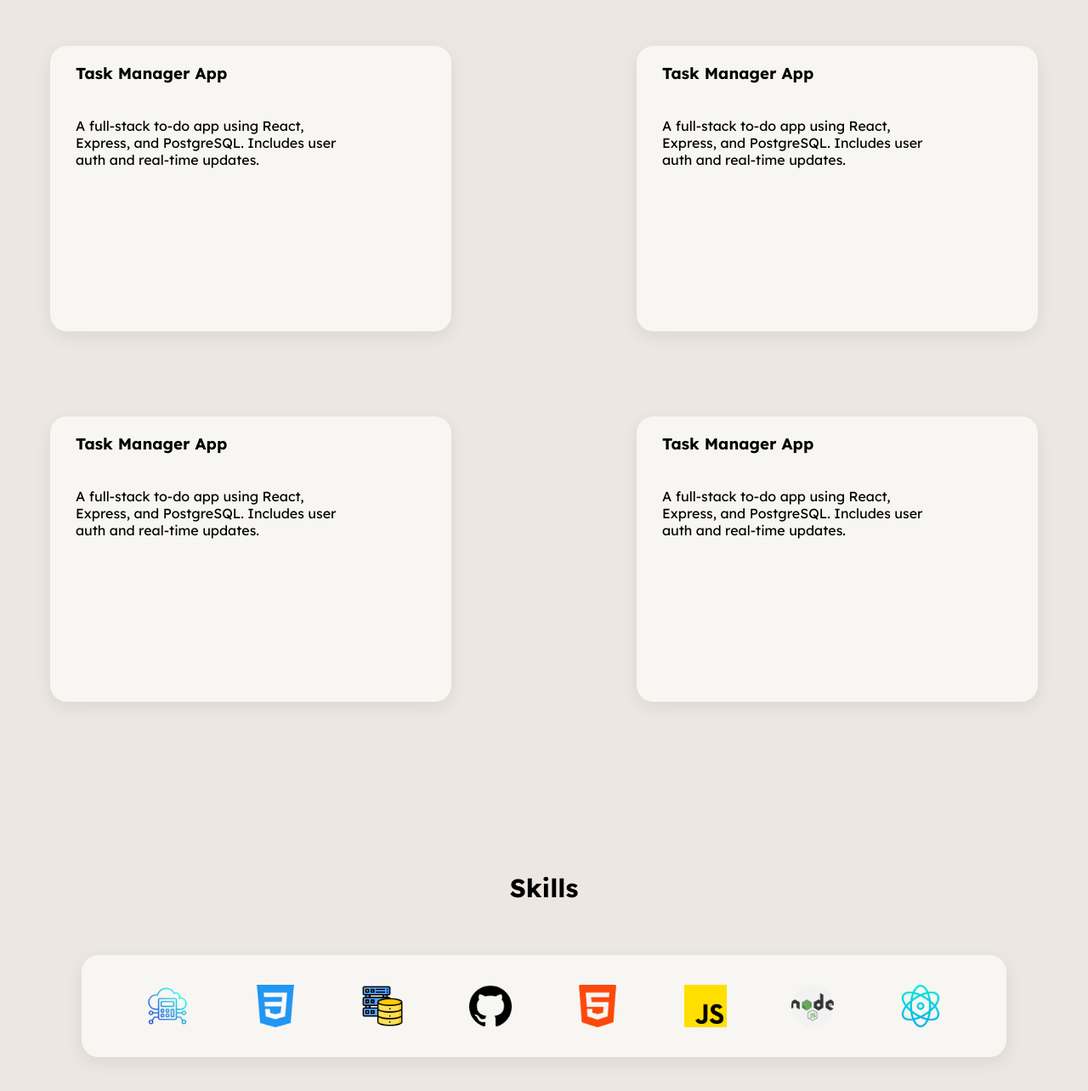
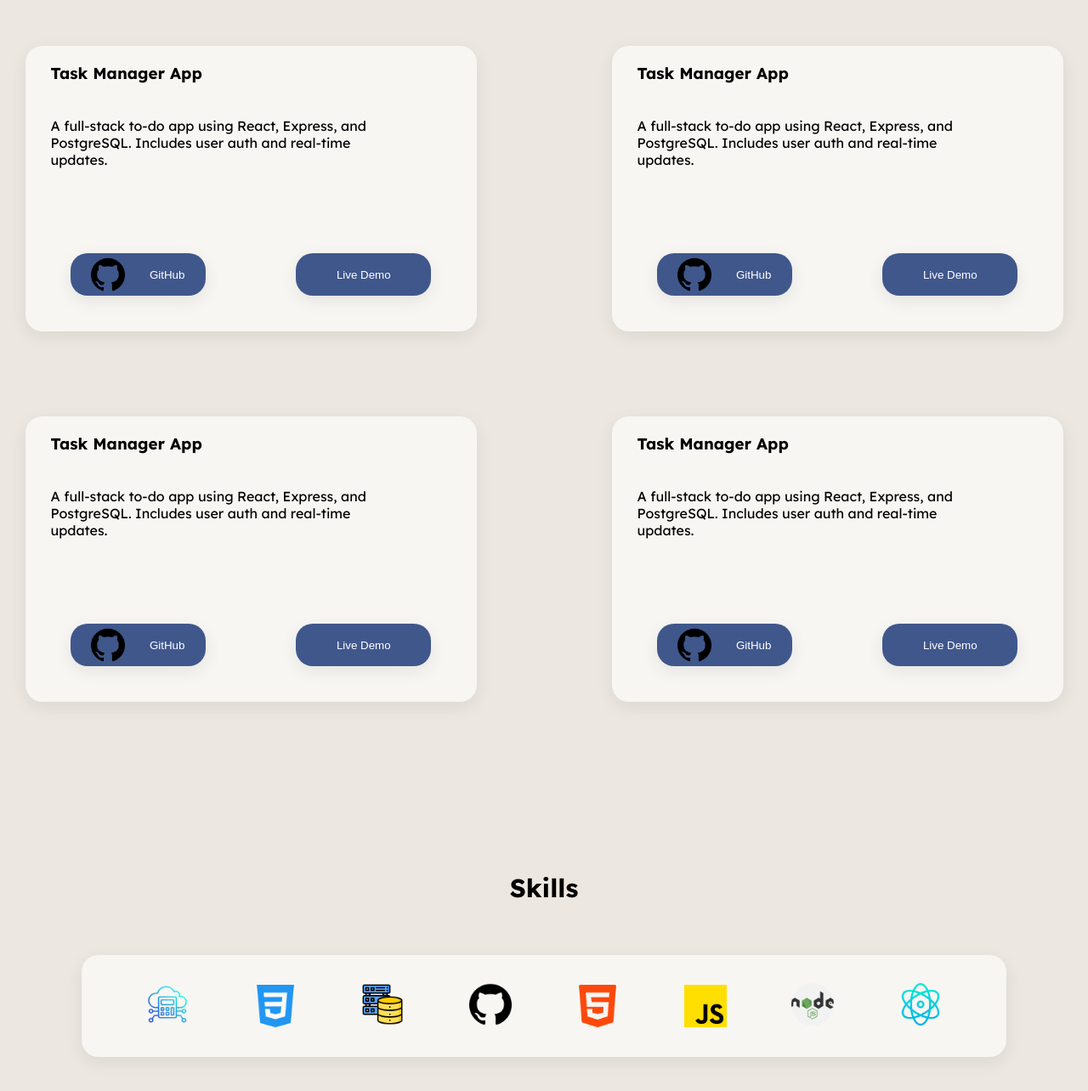
Before and after one commit to dross365/portfolio_website, a plain HTML site: page index.html in a window 1280 px wide. Shown: the part 1250-2534 px from the top of the page at 85% size. Drawn offline with Linux system fonts and the light colour scheme.

Commit message:
finished core website besides JS

```diff
--- a/index.html
+++ b/index.html
@@ -17,7 +17,7 @@
       <a href="#about-me">About Me</a>
       <a href="#projects">Projects</a>
       <a href="#skills">Skills</a>
-      <a href="#contact">Contact</a>
+      <a href="#contact-me">Contact</a>
     </nav>
   </header>
 
@@ -54,24 +54,52 @@
           <p class="card-description">
             A full-stack to-do app using React, Express, and PostgreSQL. Includes user auth and real-time updates.
           </p>
+          <div class="card-buttons">
+            <button class="github-button">
+              <img src="./assets/skills/github.png" alt="">
+              GitHub
+            </button>
+            <button class="live-demo">Live Demo</button>
+          </div>
         </div>
         <div class="card">
           <h3 class="card-title">Task Manager App</h3>
           <p class="card-description">
             A full-stack to-do app using React, Express, and PostgreSQL. Includes user auth and real-time updates.
           </p>
+          <div class="card-buttons">
+            <button class="github-button">
+              <img src="./assets/skills/github.png" alt="">
+              GitHub
+            </button>
+            <button class="live-demo">Live Demo</button>
+          </div>
         </div>
         <div class="card">
           <h3 class="card-title">Task Manager App</h3>
           <p class="card-description">
             A full-stack to-do app using React, Express, and PostgreSQL. Includes user auth and real-time updates.
           </p>
+          <div class="card-buttons">
+            <button class="github-button">
+              <img src="./assets/skills/github.png" alt="">
+              GitHub
+            </button>
+            <button class="live-demo">Live Demo</button>
+          </div>
         </div>
         <div class="card">
           <h3 class="card-title">Task Manager App</h3>
           <p class="card-description">
             A full-stack to-do app using React, Express, and PostgreSQL. Includes user auth and real-time updates.
           </p>
+          <div class="card-buttons">
+            <button class="github-button">
+              <img src="./assets/skills/github.png" alt="">
+              GitHub
+            </button>
+            <button class="live-demo">Live Demo</button>
+          </div>
         </div>
       </div>
     </section>
@@ -79,18 +107,18 @@
       <h2 class="section-title">Skills</h2>
       <div class="card" id="skills-card">
         <div class="logos">
-          <img src="./assets/skills/cloud-computing.png" alt="">
+          <a href="https://aws.amazon.com/free/?trk=fce796e8-4ceb-48e0-9767-89f7873fac3d&sc_channel=ps&ef_id=Cj0KCQjwlMfABhCWARIsADGXdy-1_gJT55feyLUd6vescgb8FMoL_B8wNxEPiSp6jA8NwvYhvx-AFcUaAq2OEALw_wcB:G:s&s_kwcid=AL!4422!3!432339156147!e!!g!!amazon%20web%20services!1644045032!68366401812&gad_campaignid=1644045032&gbraid=0AAAAADjHtp9glZ5wur0tDnDXVDmFV0-f1&gclid=Cj0KCQjwlMfABhCWARIsADGXdy-1_gJT55feyLUd6vescgb8FMoL_B8wNxEPiSp6jA8NwvYhvx-AFcUaAq2OEALw_wcB&all-free-tier.sort-by=item.additionalFields.SortRank&all-free-tier.sort-order=asc&awsf.Free%20Tier%20Types=*all&awsf.Free%20Tier%20Categories=*all" target="_blank"><img src="./assets/skills/cloud-computing.png" alt=""></a>
           <img src="./assets/skills/css-3.png" alt="">
-          <img src="./assets/skills/database-storage.png" alt="">
-          <img src="./assets/skills/github.png" alt="">
+          <a href="https://www.mongodb.com/" target="_blank"><img src="./assets/skills/database-storage.png" alt=""></a>
+          <a href="https://github.com/dross365" target="_blank"><img src="./assets/skills/github.png" alt=""></a>
           <img src="./assets/skills/html-5.png" alt="">
           <img src="./assets/skills/js.png" alt="">
-          <img src="./assets/skills/nodejs.png" alt="">
-          <img src="./assets/skills/physics.png" alt="">
+          <a href="https://nodejs.org/en" target="_blank"><img src="./assets/skills/nodejs.png" alt=""></a>
+          <a href="https://react.dev/" target="_blank"><img src="./assets/skills/physics.png" alt=""></a>
         </div>
       </div>
     </section>
-    <section class="contact-me">
+    <section class="contact-me" id="contact-me">
       <h2 class="section-title">Contact Me</h2>
       <div class="contact-wrapper">
         <div class="contact-line">
--- a/style.css
+++ b/style.css
@@ -102,7 +102,7 @@ p#about-me-description {
 .card {
   display: flex;
   flex-direction: column;
-  width: 80%;
+  width: 90%;
   height: 336px;
   border-radius: 20px;
   background-color: #F7F6F3;
@@ -124,6 +124,42 @@ p#about-me-description {
   justify-self: center;
   max-height: 120px;
   width: 85%;
+}
+
+.card-buttons {
+  display: flex;
+  justify-content: space-around;
+  margin-top: 5rem;
+}
+
+.card-buttons button {
+  width: 30%;
+  padding: 5px 10px;
+  border-radius: 20px;
+  background-color: #40578C;
+  color: white;
+  box-shadow: 0 6px 20px rgba(0, 0, 0, 0.08);
+  border: none;
+}
+
+.card-buttons button:hover {
+  color: rgb(211, 211, 211);
+  cursor: pointer;
+}
+
+.card-buttons button:active {
+  transform: translate(3px, 3px);
+  box-shadow: none;
+}
+
+.github-button {
+  display: flex;
+  align-items: center;
+  justify-content: space-around;
+}
+
+.github-button img{
+  width: 40px;
 }
 
 .logos {
```
